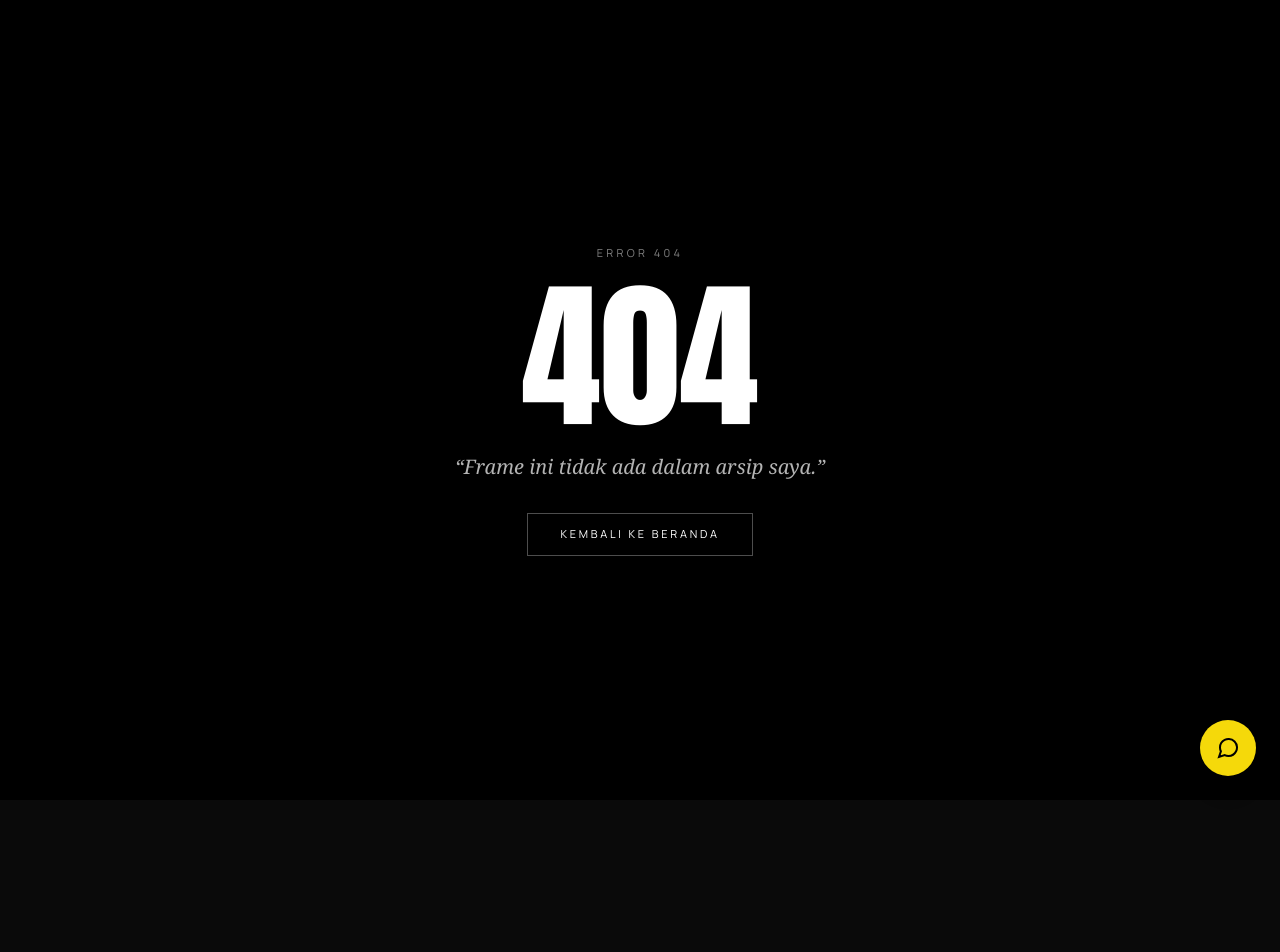
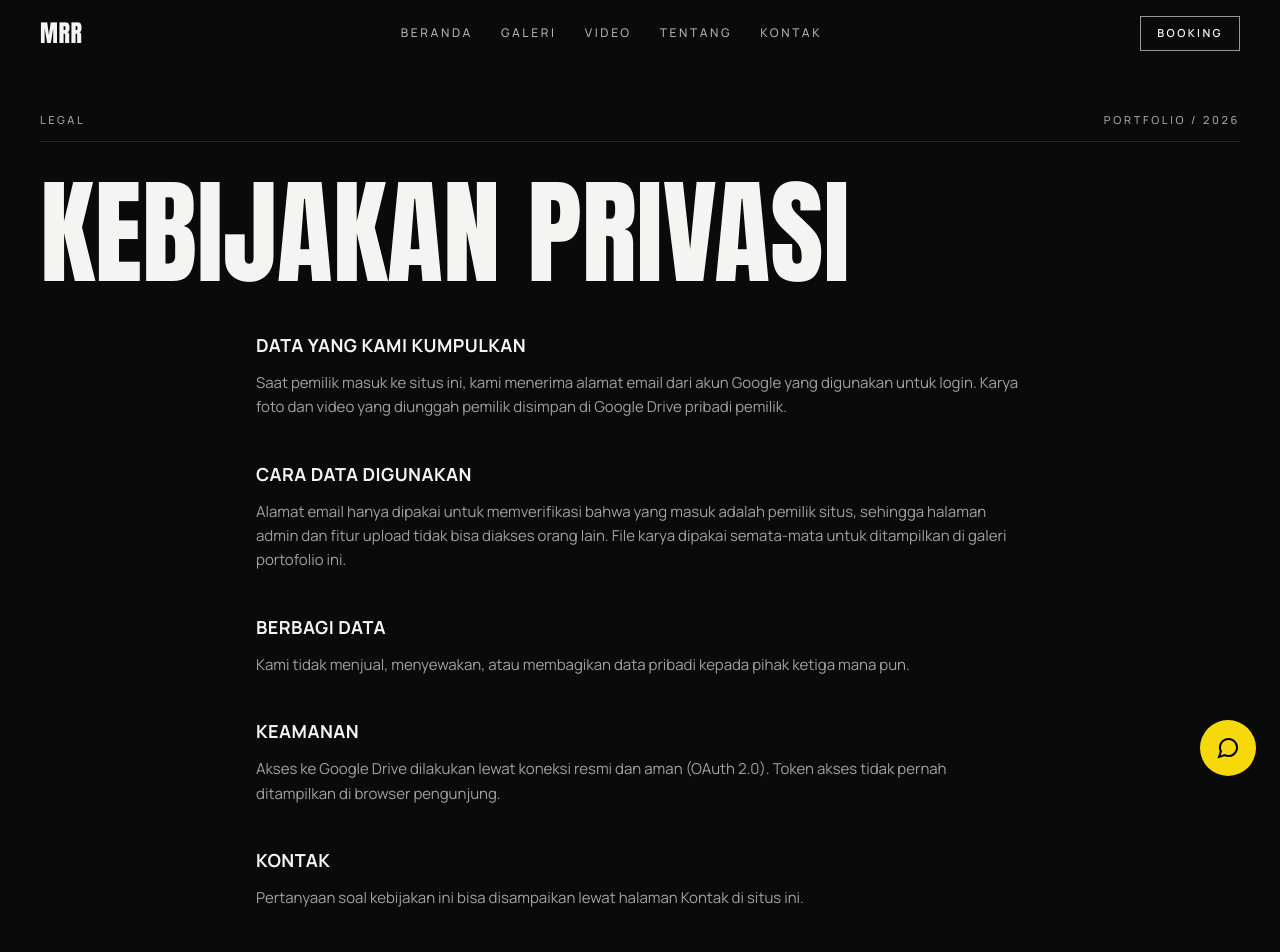
Before and after one commit to depokmimi/Portofolio--fotografer, a Next.js app: page /privasi in a window 1280 px wide. Before the commit this address had no page. Shown: the top 952 px of the page. Before the commit the page ends 800 px from the top, so only its background shows below. Built offline with nearby package versions, Linux system fonts and the light colour scheme.

Commit message:
tambah: halaman Kebijakan Privasi (/privasi) untuk syarat publish OAuth

```diff
--- /dev/null
+++ b/app/privasi/page.tsx
@@ -0,0 +1,65 @@
+import type { Metadata } from "next";
+import Nav from "../components/Nav";
+import Footer from "../components/Footer";
+import PageHeader from "../components/PageHeader";
+import Reveal from "../components/Reveal";
+
+export const metadata: Metadata = {
+  title: "Kebijakan Privasi — Muhamad Ramdhani Rachmansyah",
+  description:
+    "Kebijakan privasi situs portofolio Muhamad Ramdhani Rachmansyah.",
+};
+
+const SECTIONS = [
+  {
+    title: "Data yang kami kumpulkan",
+    body: "Saat pemilik masuk ke situs ini, kami menerima alamat email dari akun Google yang digunakan untuk login. Karya foto dan video yang diunggah pemilik disimpan di Google Drive pribadi pemilik.",
+  },
+  {
+    title: "Cara data digunakan",
+    body: "Alamat email hanya dipakai untuk memverifikasi bahwa yang masuk adalah pemilik situs, sehingga halaman admin dan fitur upload tidak bisa diakses orang lain. File karya dipakai semata-mata untuk ditampilkan di galeri portofolio ini.",
+  },
+  {
+    title: "Berbagi data",
+    body: "Kami tidak menjual, menyewakan, atau membagikan data pribadi kepada pihak ketiga mana pun.",
+  },
+  {
+    title: "Keamanan",
+    body: "Akses ke Google Drive dilakukan lewat koneksi resmi dan aman (OAuth 2.0). Token akses tidak pernah ditampilkan di browser pengunjung.",
+  },
+  {
+    title: "Kontak",
+    body: "Pertanyaan soal kebijakan ini bisa disampaikan lewat halaman Kontak di situs ini.",
+  },
+];
+
+export default function PrivasiPage() {
+  return (
+    <>
+      <Nav />
+      <main className="px-5 pt-24 pb-16 md:px-10 md:pt-28 md:pb-24">
+        <PageHeader eyebrow="Legal" title="Kebijakan Privasi" />
+        <div className="mx-auto mt-12 max-w-3xl space-y-10">
+          {SECTIONS.map((s, i) => (
+            <Reveal key={s.title} delay={i * 0.05}>
+              <section>
+                <h2 className="text-lg font-bold tracking-wide uppercase">
+                  {s.title}
+                </h2>
+                <p className="mt-3 text-[15px] leading-relaxed text-muted">
+                  {s.body}
+                </p>
+              </section>
+            </Reveal>
+          ))}
+          <Reveal>
+            <p className="text-sm text-muted">
+              Terakhir diperbarui: 29 September 2026.
+            </p>
+          </Reveal>
+        </div>
+      </main>
+      <Footer />
+    </>
+  );
+}
```
